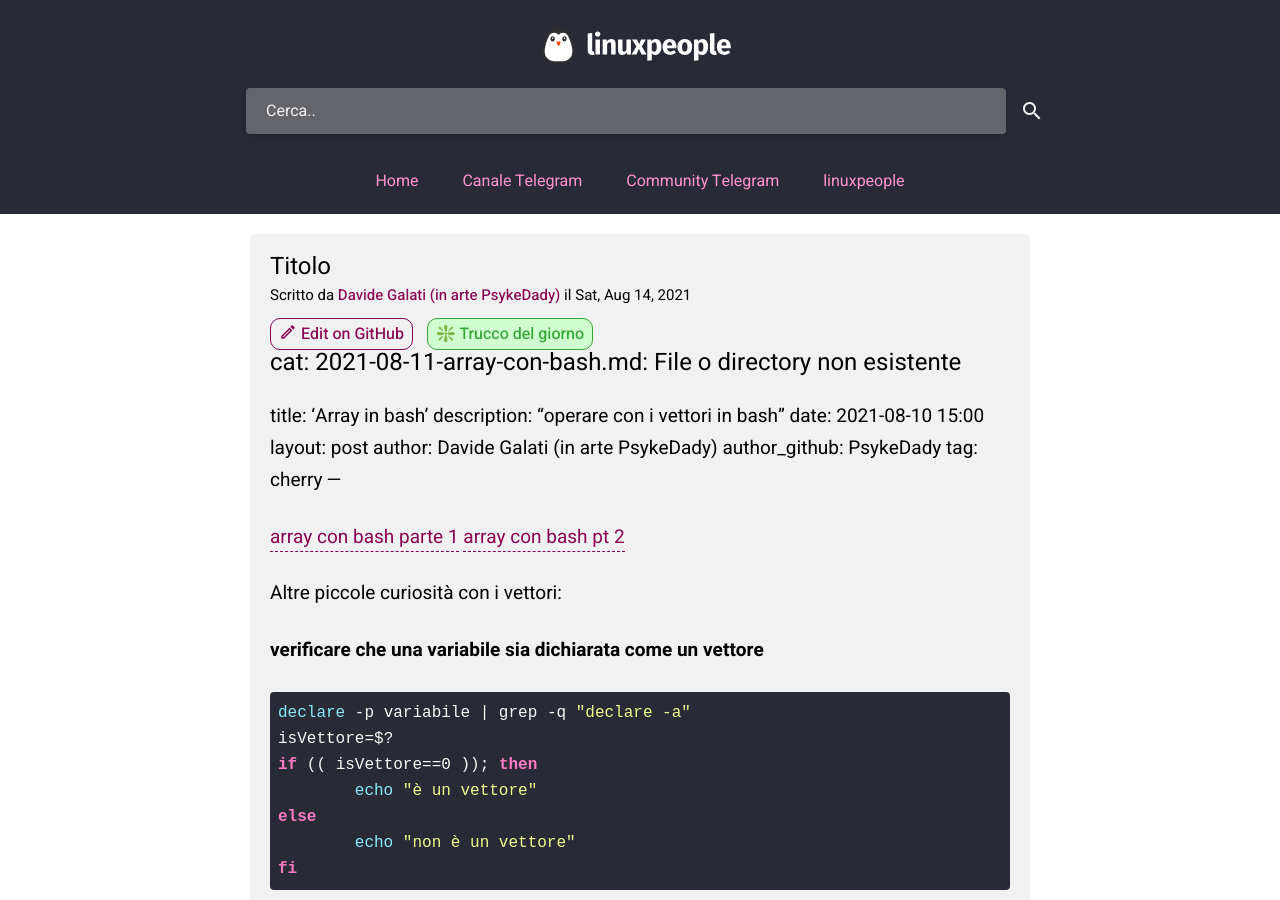
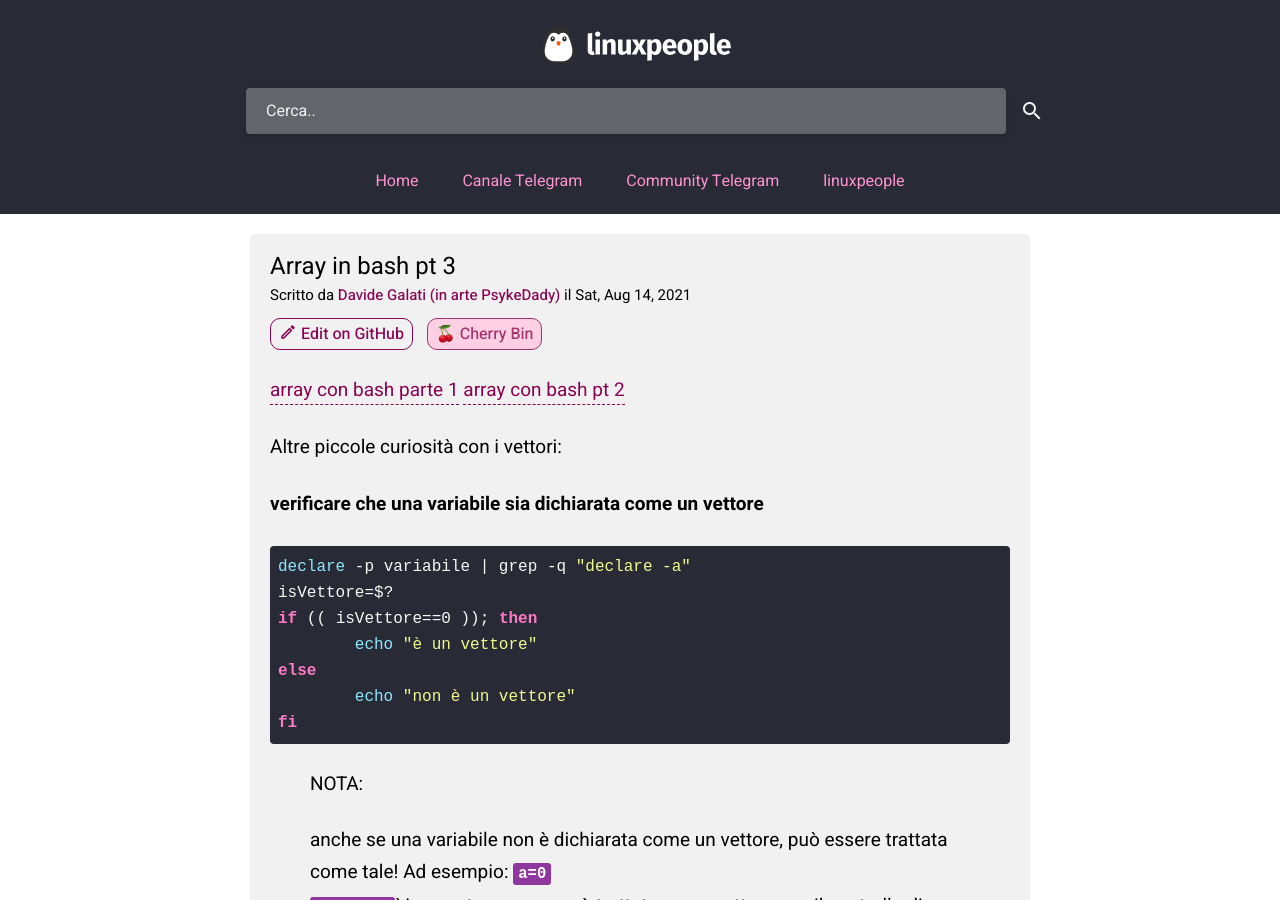
Before and after one commit to linuxhubit/linuxpeople_feed, a Jekyll site: the page built from _posts/cherry/2021-08-14-array-con-bash-pt3.md, in a window 1280 px wide and 900 px high. Built offline with Jekyll 4.4.1, drawn with Linux system fonts in a browser that asks for light colours.

Commit message:
fix array refer

```diff
--- a/_posts/cherry/2021-08-14-array-con-bash-pt3.md
+++ b/_posts/cherry/2021-08-14-array-con-bash-pt3.md
@@ -1,18 +1,7 @@
 ---
-title: 'Titolo'
-description: "descrizione post"
-date: aaaa-mm-gg 11:00
-layout: post
-author: Davide Galati (in arte PsykeDady)
-author_github: PsykeDady
-tag: trick
----
-
-cat: 2021-08-11-array-con-bash.md: File o directory non esistente
----
-title: 'Array in bash'
+title: 'Array in bash pt 3'
 description: "operare con i vettori in bash"
-date: 2021-08-10 15:00
+date: 2021-08-14 12:00
 layout: post
 author: Davide Galati (in arte PsykeDady)
 author_github: PsykeDady
```
Also changed, not shown: _posts/cherry/2021-08-10-array-con-bash.md (+1 -1 lines), _posts/cherry/2021-08-11-array-con-bash-pt2.md (+1 -1 lines).
